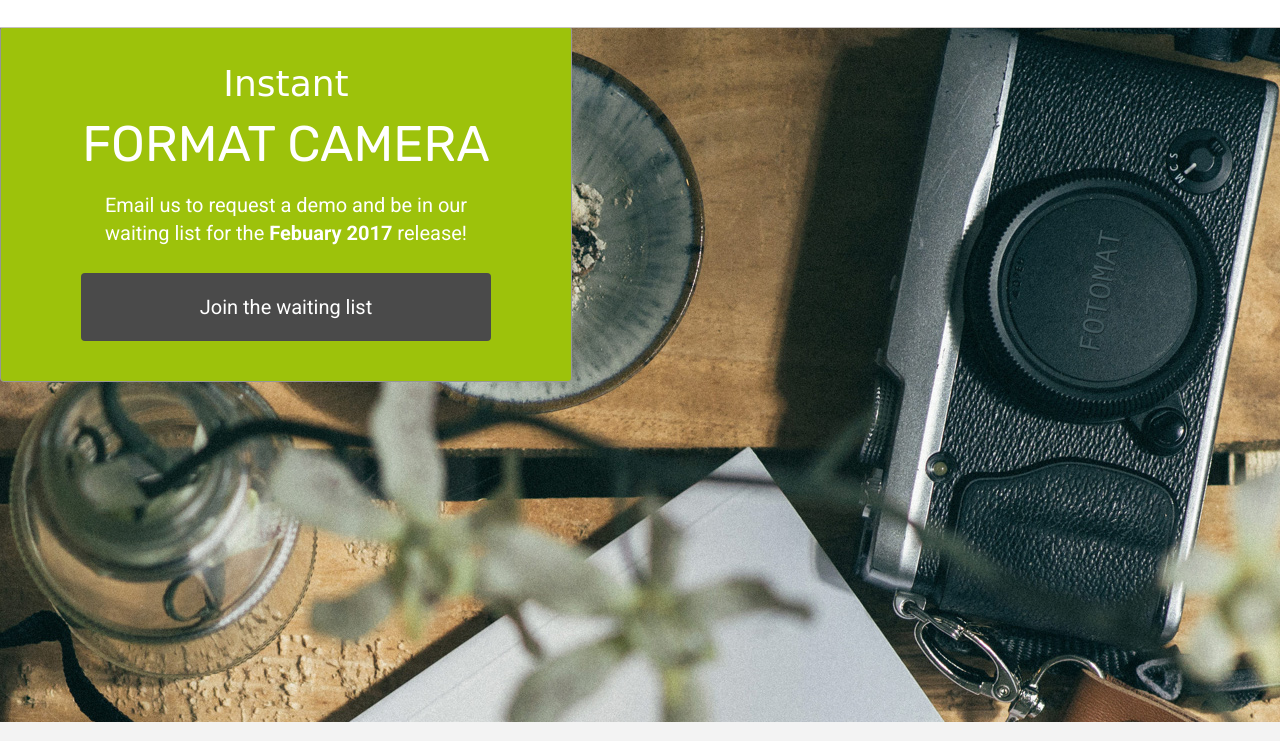
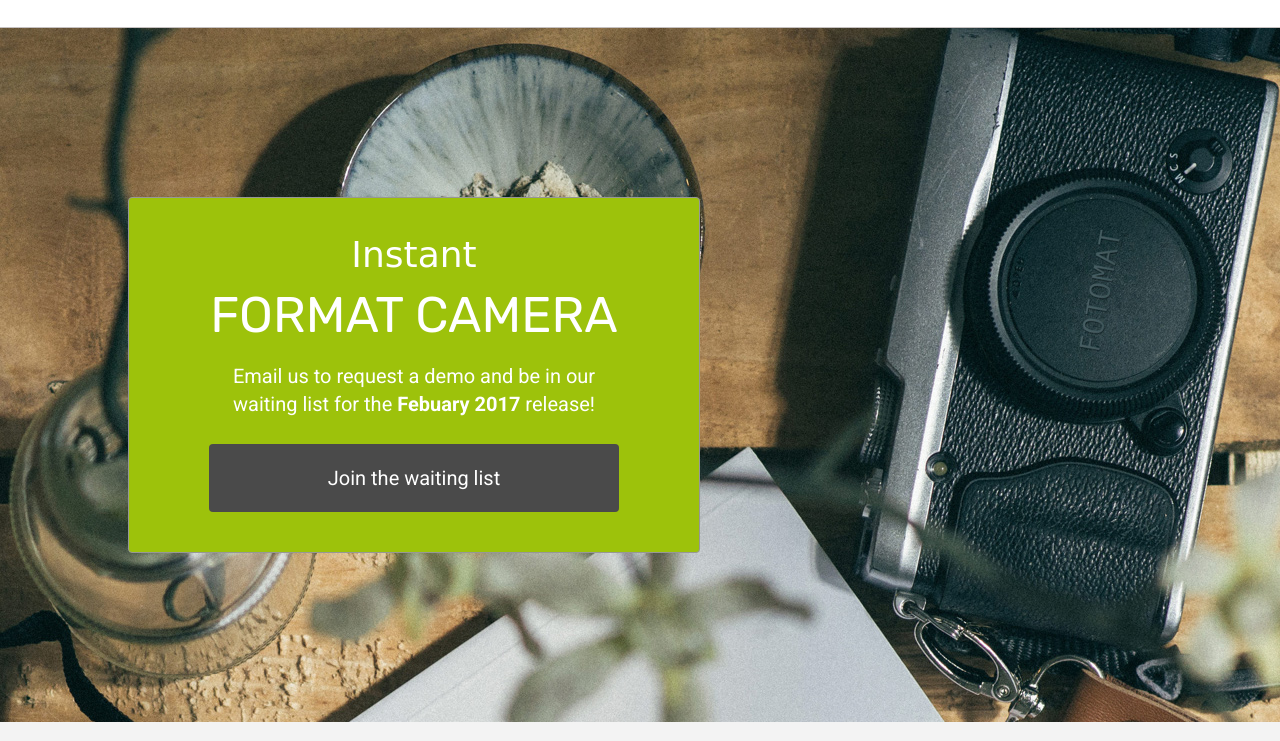
Before and after one commit to Paraprax/fix-fotomatic, a plain HTML site: page index.html in a window 1280 px wide. Shown: the part 59-800 px from the top of the page. Drawn offline with Linux system fonts and the light colour scheme; a web font is replaced by a local one.

Commit message:
fixed positioning of sign-up box

```diff
--- a/assets/css/style.css
+++ b/assets/css/style.css
@@ -129,6 +129,9 @@ header .mobile {
   border: solid 1px #979797;
   border-radius: 4px;
   background-color: #9dc20b;
+  position: relative;
+    top: 171px; /* 1px for the border */
+    left: 10%;
 }
 
 #sign-up-cta .content {
```
